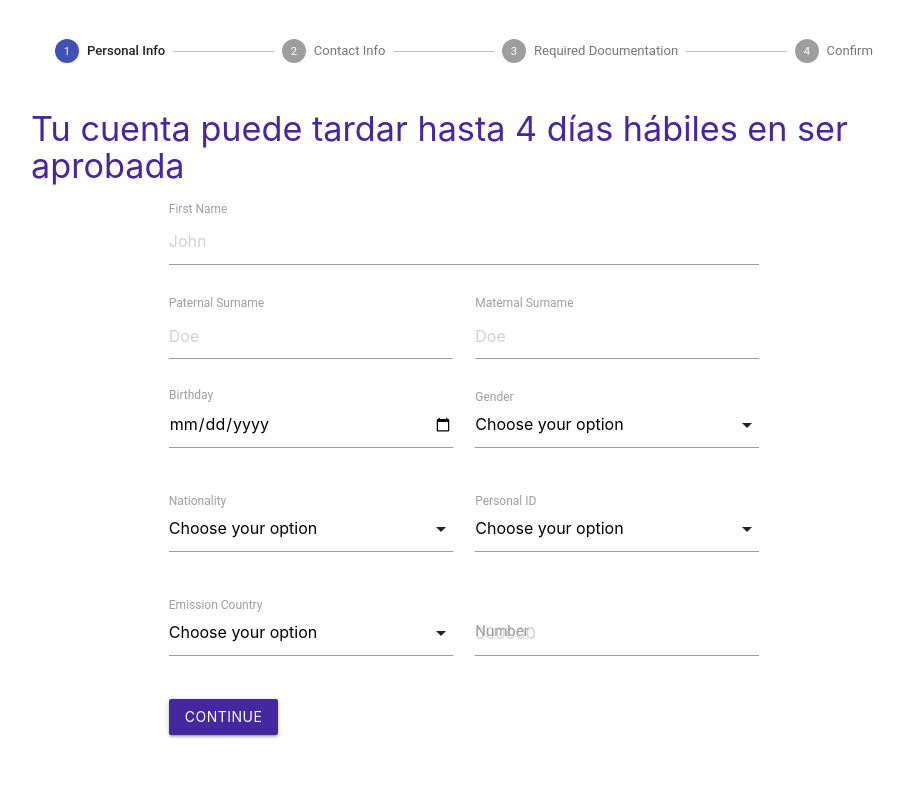
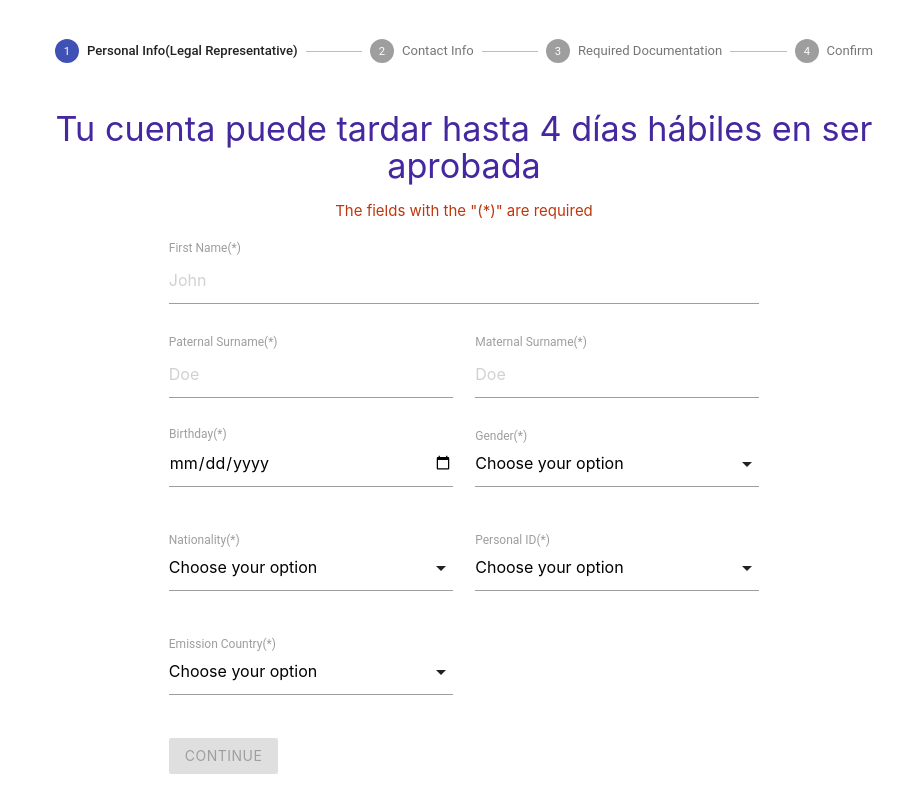
Before and after one commit to brian02oriel/materialize-step-form, a React (Create React App) app: page / in a window 1280 px wide. Shown: the top 812 px of the page, without its empty margins (176-1080 px from the left). Built offline with nearby package versions, Linux system fonts and the light colour scheme.

Commit message:
Se crea DNI y Passport. No se valida el boton

```diff
--- a/src/components/Confirm.js
+++ b/src/components/Confirm.js
@@ -12,7 +12,7 @@ export default class Confirm extends Component {
     }
 
   render() {
-      const { values:{ firstName, lastName, birth, gender, nationality, em_country, id, id_number, direction,city, postal, country, cell, email, pid_front, pid_back, presidence} } = this.props;
+      const { values:{ firstName, PlastName, MlastName, birth, gender, nationality, em_country, id, id_number, direction,city, postal, country, cell, email, pid_front, pid_back, presidence} } = this.props;
     return (
         <div className='container'>
                 <Fragment>
@@ -21,7 +21,8 @@ export default class Confirm extends Component {
                             <ul className="collection with-header">
                                 <li className="collection header"><h4>Personal info</h4></li>
                                 <li className="collection-item"> {firstName} </li>
-                                <li className="collection-item"> {lastName} </li>
+                                <li className="collection-item"> {PlastName} </li>
+                                <li className="collection-item"> {MlastName} </li>
                                 <li className="collection-item"> {birth} </li>
                                 <li className="collection-item"> {gender} </li>
                                 <li className="collection-item"> {nationality} </li>
--- a/src/components/ContactForm.js
+++ b/src/components/ContactForm.js
@@ -26,19 +26,22 @@ export default class ContactForm extends Component {
         <div className='container'>
         <Fragment>
             <div className="row">
-                <div className='input-field col s6'>
-                    <input onChange = {handleChange('direction')} id="direction" value = {values.direction} type="text" className="validate" required placeholder="Home Sweet Home"/>
+                <div className='col s6'>
                     <label for="direction">Residence</label>
+                    <input pattern="[A-Za-zÀ-ÿ '-,]*" onChange = {handleChange('direction')} id="direction" value = {values.direction} type="text" className="validate" required placeholder="Home Sweet Home"/>
+                    <span class="helper-text" data-error="Intoduce valid characters"></span>
                 </div>
-                <div className='input-field col s6'>
+                <div className='col s6'>
+                    <label for="city">City</label>
                     <input onChange = {handleChange('city')} id="city" value = {values.city} type="text" className="validate" required placeholder="TET City"/>
-                    <label for="city">City</label>
+                    <span class="helper-text" data-error="Intoduce valid characters"></span>
                 </div>
              </div>
             <div className='row'>
-                <div className='input-field col s6'>
-                    <input onChange = {handleChange('postal')}  id="postal" value = {values.postal} type="number" className="validate" required placeholder="000000"/>
+                <div className='col s6'>
                     <label for="postal">Postal Code</label>
+                    <input onChange = {handleChange('postal')}  id="postal" value = {values.postal} type="number" className="validate" placeholder="000000"/>
+                    <span class="helper-text" data-error="Intoduce valid characters"></span>
                 </div>
                 <div className='input-field col s6'>
                     <Countries
--- a/src/components/Countries.js
+++ b/src/components/Countries.js
@@ -5,7 +5,7 @@ export default class Countries extends Component {
         const { values, handleChange, type } = this.props;
         return(
             <select onChange = {handleChange(type)}  value = {values} required>
-        <option value="" disabled>Choose your option</option>
+        <option value="" disabled selected>Choose your option</option>
         <option value="4">Afghanistan</option>
         <option value="248">Åland Islands</option>
         <option value="8">Albania</option>
--- a/src/components/PersonalForm.js
+++ b/src/components/PersonalForm.js
@@ -1,27 +1,79 @@
-import React, { Component, Fragment } from 'react'
-import TextField from '@material-ui/core/TextField';
+import React, { Component, Fragment } from 'react';
 import Countries from './Countries';
 import M from "materialize-css";
+import $ from 'jquery';
+
 
 
 export default class PersonalForm extends Component {
+    state = {
+        id_selection:'',
+        buttonState: 'disabled',
+        validation: 0
+    }
+
     componentDidMount(){
+        M.AutoInit();
 
-        M.AutoInit();
-        //let selects = document.querySelectorAll('select');
-        //M.FormSelect.init(selects, {});
-        /*let picker = document.querySelectorAll('.datepicker');
-        M.Datepicker.init(picker, {
-            format: 'yyyy-mm-dd',
-            selectMonths:true,
-            selectYears: 15
-        });*/
     }
+
+
+    Validate(){
+      /*  var decision = false;
+        var invalids = 0;
+        invalids = document.getElementsByClassName("invalid");
+        var inputs = document.querySelectorAll('input');
+        var select = document.querySelectorAll('select');
+        [].slice.call(inputs).forEach(function(input){
+            if(!input.value.trim){
+                this.setState({buttonState: "enable"})
+            }
+        })*/
+
+        let valid = document.getElementsByClassName("valid").length;
+        console.log(valid);
+        if(valid >= 1){
+            this.setState({buttonState: " "})
+            console.log(this.state.buttonState);
+        }
+
+
+       // console.log(inputs);
+
+    }
+
     continue = e =>{ //e = event
         e.preventDefault();
         this.props.nextStep();
     }
 
+    handleSelect= e =>{
+        e.preventDefault();
+        this.props.handleChange('id');
+        this.setState({id_selection: e.target.value});
+    }
+
+    handleIdentity(handleChange, values){
+
+        var selection = this.state.id_selection;
+        console.log(selection)
+        if(selection === 'dni') {
+            return(
+                <div className='col s6'>
+                    <label for="id_number">DNI(*)</label>
+                    <input pattern="[0-9A-Z-]*" onChange = {handleChange('id_number')} id="id_number" value = {values.id_number} type="text" className="validate" required placeholder="000000"/>
+                </div>
+            )
+        } else if(selection === 'passport'){
+            return(
+                <div className='col s6'>
+                     <label for="id_number">Passport(*)</label>
+                     <input pattern="[0-9A-Z-]*" onChange = {handleChange('id_number')}  id="id_number" value = {values.id_number} type="text" className="validate" required placeholder="000000"/>
+                </div>
+
+            )
+        }
+    }
 
   render() {
       const { values, handleChange } = this.props;
@@ -30,27 +82,27 @@ export default class PersonalForm extends Component {
         <Fragment>
             <div className='row'>
                 <div className='col s12 '>
-                    <label for="first_name">First Name</label>
-                    <input pattern="[A-Za-zÀ-ÿ '-]*" onChange = {handleChange('firstName')} id="first_name" value = {values.firstName} type="text" className="validate" required placeholder="John"/>
+                    <label for="first_name">First Name(*)</label>
+                    <input pattern="[A-Za-zÀ-ÿ '-]*" onChange = {handleChange('firstName')}  onBlur = {this.Validate()} id="first_name" value = {values.firstName} type="text" className="validate" required placeholder="John"/>
                     <span class="helper-text" data-error="Intoduce valid characters"></span>
                 </div>
             </div>
             <div className='row'>
                 <div className='col s6 '>
-                    <label for="PLast_name">Paternal Surname</label>
-                    <input pattern="[A-Za-zÀ-ÿ '-]*" onChange = {handleChange('lastName')} id="PLast_name" value = {values.PlastName} type="text" className="validate" required placeholder="Doe"/>
+                    <label for="PLast_name">Paternal Surname(*)</label>
+                    <input pattern="[A-Za-zÀ-ÿ '-]*" onChange = {handleChange('PlastName')} onBlur = {this.Validate} id="PLast_name" value = {values.PlastName} type="text" className="validate" required placeholder="Doe"/>
                     <span class="helper-text" data-error="Intoduce valid characters"></span>
                 </div>
                 <div className='col s6'>
-                    <label for="MLast_name">Maternal Surname</label>
-                    <input  pattern="[A-Za-zÀ-ÿ '-]*" onChange = {handleChange('lastName')}  id="MLast_name" value = {values.MlastName} type="text" className="validate" required placeholder="Doe"/>
+                    <label for="MLast_name">Maternal Surname(*)</label>
+                    <input  pattern="[A-Za-zÀ-ÿ '-]*" onChange = {handleChange('MlastName')} onBlur = {this.Validate} id="MLast_name" value = {values.MlastName} type="text" className="validate" required placeholder="Doe"/>
                     <span class="helper-text" data-error="Intoduce valid characters"></span>
                 </div>
             </div>
             <div className='row'>
                 <div className='input-field col s6'>
-                    <input onChange = {handleChange('birth')} id="birth" value = {values.birth} type="date"  required/>
-                    <label for="birth">Birthday</label>
+                    <input onChange = {handleChange('birth')} id="birth" value = {values.birth} onBlur = {this.Validate} type="date"  required/>
+                    <label for="birth">Birthday(*)</label>
 
                 </div>
                 <div className='input-field col s6' >
@@ -59,7 +111,7 @@ export default class PersonalForm extends Component {
                         <option value="Male">Male</option>
                         <option value="Female">Female</option>
                     </select>
-                    <label>Gender</label>
+                    <label>Gender(*)</label>
                 </div>
             </div>
             <div className='row'>
@@ -68,16 +120,16 @@ export default class PersonalForm extends Component {
                         handleChange = {this.props.handleChange}
                         values = {this.props.values.nationality}
                         type = 'nationality'/>
-                    <label>Nationality</label>
+                    <label>Nationality(*)</label>
                 </div>
 
                 <div className='input-field col s6'>
-                     <select onChange = {handleChange('id')}  value = {values.id} required>
+                     <select onChange = {this.handleSelect}  value = {values.id} required >
                         <option value="" disabled>Choose your option</option>
                         <option value="dni">DNI</option>
                         <option value="passport">Passport</option>
                     </select>
-                    <label>Personal ID</label>
+                    <label>Personal ID(*)</label>
                 </div>
             </div>
             <div className='row'>
@@ -86,17 +138,13 @@ export default class PersonalForm extends Component {
                         handleChange = {this.props.handleChange}
                         values = {this.props.values.em_country}
                         type = 'em_country'/>
-                    <label>Emission Country</label>
+                    <label>Emission Country(*)</label>
                 </div>
-
-                <div className='input-field col s6'>
-                    <label for="id_number">Number</label>
-                    <input onChange = {handleChange('id_number')}  id="id_number" value = {values.id_number} type="text" className="validate" required placeholder="000000"/>
-                </div>
+                { this.handleIdentity(this.props.handleChange, this.props.values) }
             </div>
             <div className='row'>
                 <div className='col s6'>
-                    <button onClick = {this.continue} className="waves-effect waves-light btn deep-purple darken-3">
+                    <button onClick = {this.continue} className={ "waves-effect waves-light btn deep-purple darken-3 " + this.state.buttonState }>
                         Continue
                     </button>
                 </div>
--- a/src/components/Stepper.js
+++ b/src/components/Stepper.js
@@ -1,14 +1,11 @@
 import React, {Component} from 'react';
-//import PropTypes from 'prop-types';
-//import { withStyles } from '@material-ui/core/styles';
+
 import Stepper from '@material-ui/core/Stepper';
 import Step from '@material-ui/core/Step';
 import StepLabel from '@material-ui/core/StepLabel';
 import Typography from '@material-ui/core/Typography';
 import Grid from '@material-ui/core/Grid';
 
-
-//import FormUserDetails from './FormUserDetails';
 import PersonalForm from './PersonalForm';
 import ContactForm from './ContactForm';
 import FormRequiredDocs from './FormRequiredDocs';
@@ -17,15 +14,17 @@ import Success from './Success'
 
 
 function getSteps() {
-  return ['Personal Info', 'Contact Info', 'Required Documentation', 'Confirm'];
+  return ['Personal Info(Legal Representative)', 'Contact Info', 'Required Documentation', 'Confirm'];
 }
 
 class FormStepper extends Component {
 
   state = {
     step:0,
+
     firstName: '', //first form
-    lastName:'',
+    PlastName:'',
+    MlastName:'',
     birth: '',
     gender: '',
     nationality: '',
@@ -41,11 +40,13 @@ class FormStepper extends Component {
     pid_front: '', //third form
     pid_back:'',
     presidence: ''
+
+
 }
 
 getStepContent(step) {
-  const {firstName, lastName, birth, gender, nationality, em_country, id, id_number, direction,city, postal, country, cell,  email, pid_front, pid_back, presidence} = this.state;
-  const values = {firstName, lastName, birth, gender, nationality, em_country, id, id_number, direction,city, postal, country, cell, email, pid_front, pid_back, presidence};
+  const {firstName, PlastName, MlastName, birth, gender, nationality, em_country, id, id_number, direction,city, postal, country, cell,  email, pid_front, pid_back, presidence} = this.state;
+  const values = {firstName, PlastName, MlastName, birth, gender, nationality, em_country, id, id_number, direction,city, postal, country, cell, email, pid_front, pid_back, presidence};
   //console.log(step);
   switch (step) {
       case 0:
@@ -135,7 +136,8 @@ handleChange = input => e => {
           })}
         </Stepper>
         <div className="row" style={contentStyle}>
-        <h4><span className = "deep-purple-text text-darken-3"> Tu cuenta puede tardar hasta 4 días hábiles en ser aprobada</span></h4>
+        <h4 className="center-align"><span className = "deep-purple-text text-darken-3 center-align"> Tu cuenta puede tardar hasta 4 días hábiles en ser aprobada</span></h4>
+            <p className="deep-orange-text text-darken-4 center-align"> The fields with the "(*)" are required</p>
             <div className="col s12">
               <Typography >{this.getStepContent(activeStep)}</Typography>
             </div>
```
